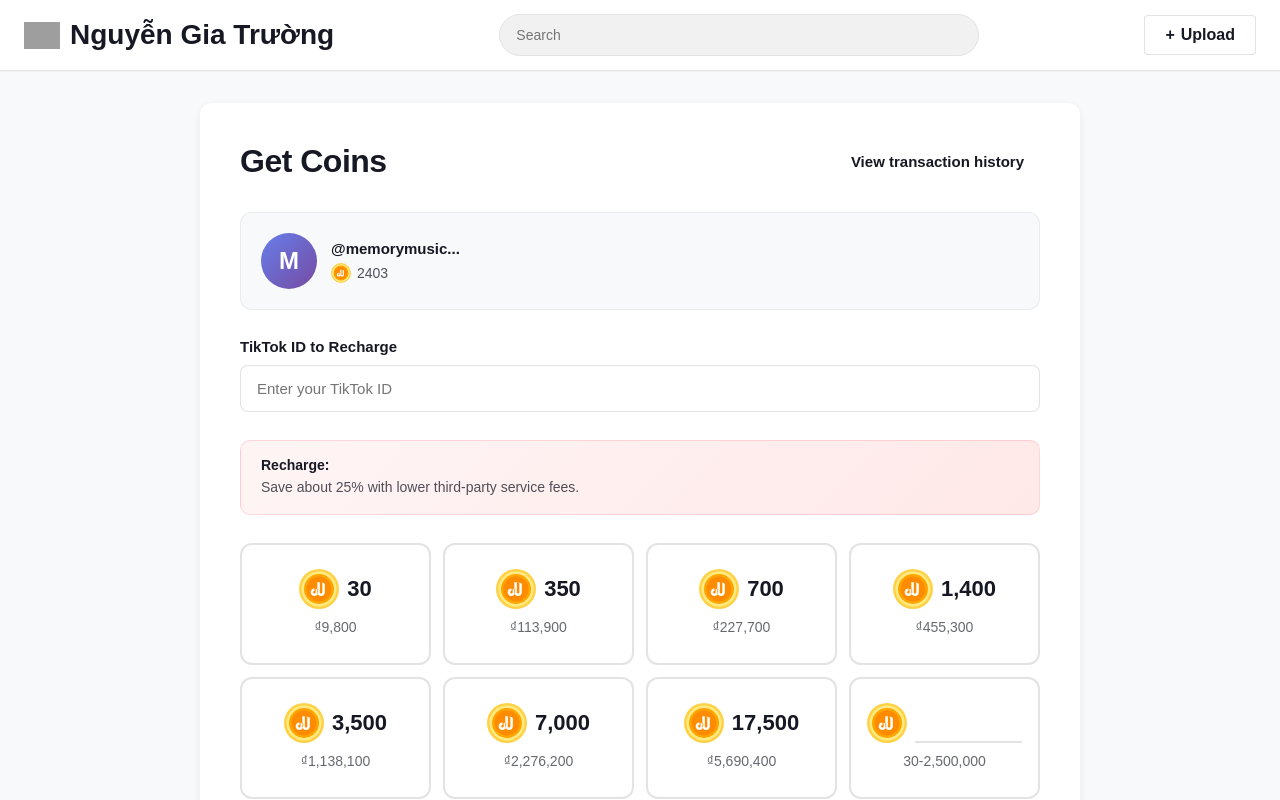
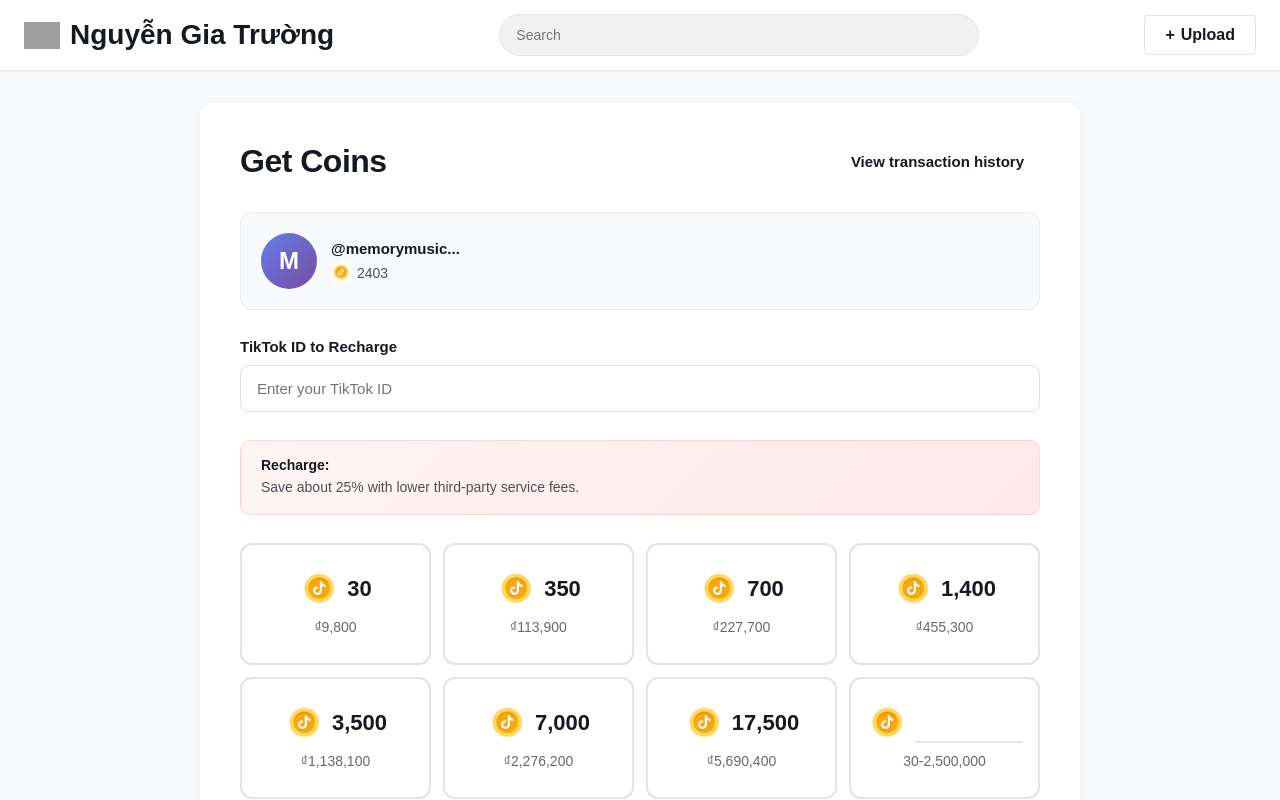
Before and after one commit to truongng11082002/tiktokcoins2, a React (Vite) app: page / in a window 1280 px wide. Shown: the top 800 px of the page. Built offline with nearby package versions, Linux system fonts and the light colour scheme; no server answers; grey boxes are pictures that could not be loaded.

Commit message:
Updated CoinIcon.jsx

```diff
--- a/src/CoinIcon.jsx
+++ b/src/CoinIcon.jsx
@@ -1,18 +1,15 @@
 export const CoinIcon = ({ size = "1em", className = "", style = {} }) => (
-  <svg
+  <img
+    src="/image copy.png"
+    alt="TikTok Coin"
     className={className}
-    viewBox="0 0 48 48"
-    xmlns="http://www.w3.org/2000/svg"
-    style={{ width: size, height: size, display: 'inline-block', verticalAlign: 'middle', ...style }}
-  >
-    <circle cx="24" cy="24" r="24" fill="#FFD147"/>
-    <circle cx="24" cy="24" r="21" fill="#FFEB82"/>
-    <circle cx="24" cy="24" r="18" fill="#FFA500"/>
-    <circle cx="24" cy="24" r="15" fill="#FF8C00"/>
-    <path
-      d="M28.5 16.5c1.2 0.3 2 0.8 2.5 1.5v10c0 2.5-2 4.5-4.5 4.5s-4.5-2-4.5-4.5v-12h3v12c0 0.8 0.7 1.5 1.5 1.5s1.5-0.7 1.5-1.5v-10.5c-0.3-0.3-0.6-0.5-1-0.7V16.5h1.5zm-8.5 7.5v4c0 0.8-0.7 1.5-1.5 1.5s-1.5-0.7-1.5-1.5 0.7-1.5 1.5-1.5v-3c-2.5 0-4.5 2-4.5 4.5s2 4.5 4.5 4.5 4.5-2 4.5-4.5v-4H20z"
-      fill="#FFFFFF"
-      strokeWidth="0.5"
-    />
-  </svg>
+    style={{
+      width: size,
+      height: size,
+      display: 'inline-block',
+      verticalAlign: 'middle',
+      objectFit: 'contain',
+      ...style
+    }}
+  />
 )
```
